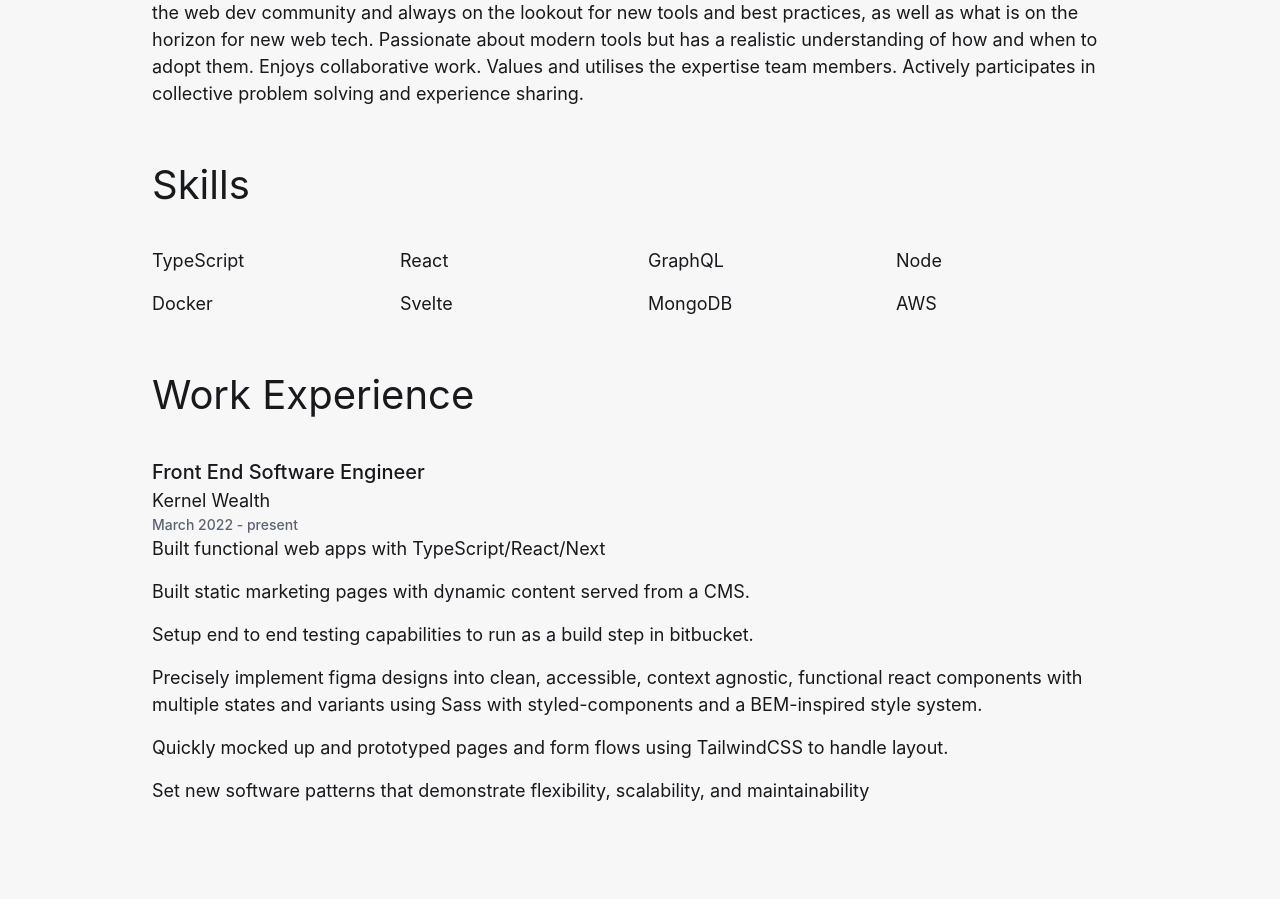
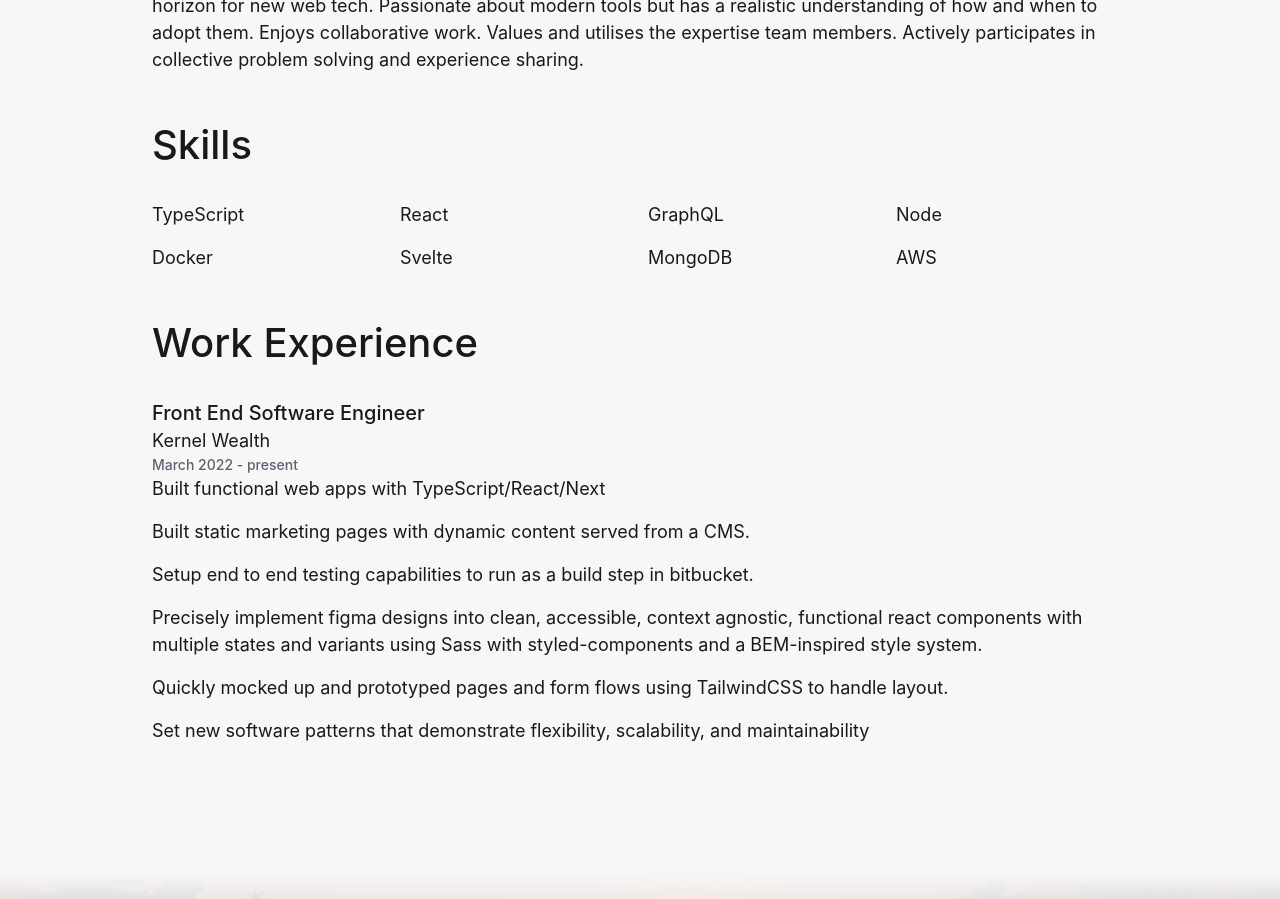
Before and after one commit to MaxRandle/portfolio-website-v3, a Next.js app: page /resume in a window 1280 px wide. Shown: the part 800-1699 px from the top of the page. Built offline with nearby package versions, Linux system fonts and the light colour scheme.

Commit message:
Style tweaks

```diff
--- a/src/components/Heading.tsx
+++ b/src/components/Heading.tsx
@@ -6,21 +6,29 @@
 }
 
 const StyledHeading = styled.h3<IHeadingProps>`
-  font-size: var(--text-font-size);
+  font-size: var(--heading-font-size);
+  font-weight: var(--heading-font-weight);
+  line-height: var(--heading-line-height);
   color: var(--heading-color);
 
   ${({ level }) =>
     level === 1
       ? css`
-          --text-font-size: var(--text-font-size--h1);
+          --heading-font-size: var(--text-font-size--h1);
+          --heading-font-weight: var(--text-font-weight--h1);
+          --heading-line-height: var(--text-line-height--h1);
         `
       : level === 2
       ? css`
-          --text-font-size: var(--text-font-size--h2);
+          --heading-font-size: var(--text-font-size--h2);
+          --heading-font-weight: var(--text-font-weight--h2);
+          --heading-line-height: var(--text-line-height--h2);
         `
       : level === 3
       ? css`
-          --text-font-size: var(--text-font-size--h3);
+          --heading-font-size: var(--text-font-size--h3);
+          --heading-font-weight: var(--text-font-weight--h3);
+          --heading-line-height: var(--text-line-height--h3);
         `
       : ""}
 
--- a/src/components/Typography.tsx
+++ b/src/components/Typography.tsx
@@ -10,22 +10,26 @@
   font-size: var(--text-font-size);
   color: var(--typography-color);
   font-weight: var(--text-font-weight);
+  line-height: var(--text-line-height);
 
   ${({ variant }) =>
     variant === "subheading"
       ? css`
           --text-font-size: var(--text-font-size--subheading);
           --text-font-weight: var(--text-font-weight--subheading);
+          --text-line-height: var(--text-line-height--subheading);
         `
       : variant === "body"
       ? css`
           --text-font-size: var(--text-font-size--body);
           --text-font-weight: var(--text-font-weight--body);
+          --text-line-height: var(--text-line-height--body);
         `
       : variant === "caption"
       ? css`
           --text-font-size: var(--text-font-size--caption);
           --text-font-weight: var(--text-font-weight--caption);
+          --text-line-height: var(--text-line-height--caption);
         `
       : ""}
 
--- a/src/config/ROUTES.ts
+++ b/src/config/ROUTES.ts
@@ -1,4 +1,5 @@
 export const ROUTES = {
   home: { root: "/" },
   projects: { slug: "/projects/:slug" },
+  resume: { root: "/resume" },
 };
--- a/src/pages/index.tsx
+++ b/src/pages/index.tsx
@@ -10,6 +10,9 @@
 import homePageContent from "@content/homePage";
 import { ProjectsList } from "@layouts/ProjectsList";
 import { getAllProjectMetas, ProjectMeta } from "@helpers/files";
+import { Button } from "@components/Button";
+import { ROUTES } from "@config/ROUTES";
+import { FiArrowRight } from "react-icons/fi";
 
 const Home: NextPage<{ projectMetas: ProjectMeta[] }> = ({ projectMetas }) => {
   function Hero({ ...props }: ISectionProps) {
@@ -23,8 +26,9 @@
             {homePageContent.hero.heading}
           </Heading>
           <Typography
-            className="mt-4 lg:mt-6 text-center"
+            className="mt-4 lg:mt-6 text-center mx-auto max-w-3xl"
             variant="subheading"
+            palette="weak"
           >
             {homePageContent.hero.content}
           </Typography>
@@ -38,7 +42,6 @@
       <Section {...props}>
         <div className="container">
           <Box
-            palette="base"
             isRounded="md"
             elevation={2}
           >
@@ -55,7 +58,15 @@
                 />
               </MediaMedia>
               <MediaContent>
-                <Typography>{homePageContent.work.content}</Typography>
+                <Typography palette="weak">{homePageContent.work.content}</Typography>
+                <Button
+                  className="mt-4 md:mt-8"
+                  variant="inline"
+                  href={ROUTES.resume.root}
+                  IconRight={() => <FiArrowRight size={24} />}
+                >
+                  {`Resume`}
+                </Button>
               </MediaContent>
             </Media>
           </Box>
@@ -91,7 +102,7 @@
                 <Typography variant="subheading">{name}</Typography>
                 <Typography
                   className="mt-4"
-                  variant="body"
+                  palette="weak"
                 >
                   {description}
                 </Typography>
@@ -158,7 +169,12 @@
         <div className="container">
           <div className="mx-6 md:mx-0">
             <Heading level={2}>{homePageContent.projects.heading}</Heading>
-            <Typography>{homePageContent.projects.content}</Typography>
+            <Typography
+              className="mt-6 max-w-lg"
+              palette="weak"
+            >
+              {homePageContent.projects.content}
+            </Typography>
           </div>
           <ProjectsList
             className="mt-6 lg:mt-10"
--- a/src/styles/GlobalStyles.tsx
+++ b/src/styles/GlobalStyles.tsx
@@ -208,10 +208,10 @@
   /* ----------------------------------------------------------------------- */
   /* MISC THEME */
   /* ----------------------------------------------------------------------- */
-  --box-shadow--point-source: 0.125rem 0.25rem 0.75rem 0.125rem rgba(0, 0, 0, 0.08);
-  --box-shadow--ambient:  0rem 0rem 4rem 0rem rgba(0, 0, 0, 0.20);
-  --box-shadow--high-glow: 0rem 0rem 4rem 0rem rgba(255, 255, 255, 0.12);
-  --box-shadow--low-glow: 0rem 0rem 1rem 0rem rgba(255, 255, 255, 0.12);
+  --box-shadow--point-source: 0.125rem 0.25rem 0.5rem 0rem rgba(0, 0, 0, 0.08);
+  --box-shadow--ambient:  0rem 0rem 4rem -0.5rem rgba(0, 0, 0, 0.16);
+  --box-shadow--high-glow: 0rem 0rem 4rem -0.5rem rgba(255, 255, 255, 0.08);
+  --box-shadow--low-glow: 0rem 0rem 1rem -0.125rem rgba(255, 255, 255, 0.08);
 
 
   /* ----------------------------------------------------------------------- */
@@ -241,6 +241,7 @@
   --text-font-weight--h2: var(--font-weight--500);
   --text-font-weight--h1: var(--font-weight--400);
 
+
   @media ${MEDIA_BREAKPOINTS.md} {
     --text-font-size--caption: var(--font-size--sm);
     --text-font-size--body: var(--font-size--lg);
@@ -256,6 +257,13 @@
     --text-font-weight--h2: var(--font-weight--500);
     --text-font-weight--h1: var(--font-weight--400);
   }
+
+  --text-line-height--caption: 1.5;
+  --text-line-height--body: 1.5;
+  --text-line-height--subheading: 1.4;
+  --text-line-height--h3: 1.3;
+  --text-line-height--h2: 1.2;
+  --text-line-height--h1: 1.1;
 
   --text-font-weight--link: var(--font-weight--700);
   --text-font-weight--button: var(--font-weight--700);
@@ -291,14 +299,14 @@
 
   /* border */
 
-  --border-color--weak: var(--base-300);
-  --border-color--base: var(--base-400);
-  --border-color--hover: var(--base-600);
+  --border-color--weak: var(--base-200);
+  --border-color--base: var(--base-300);
+  --border-color--hover: var(--base-500);
 
   @media (prefers-color-scheme: dark) {
-    --border-color--weak: var(--base-600);
-    --border-color--base: var(--base-500);
-    --border-color--hover: var(--base-300);
+    --border-color--weak: var(--base-700);
+    --border-color--base: var(--base-600);
+    --border-color--hover: var(--base-400);
   }
 
   /* input */
```
